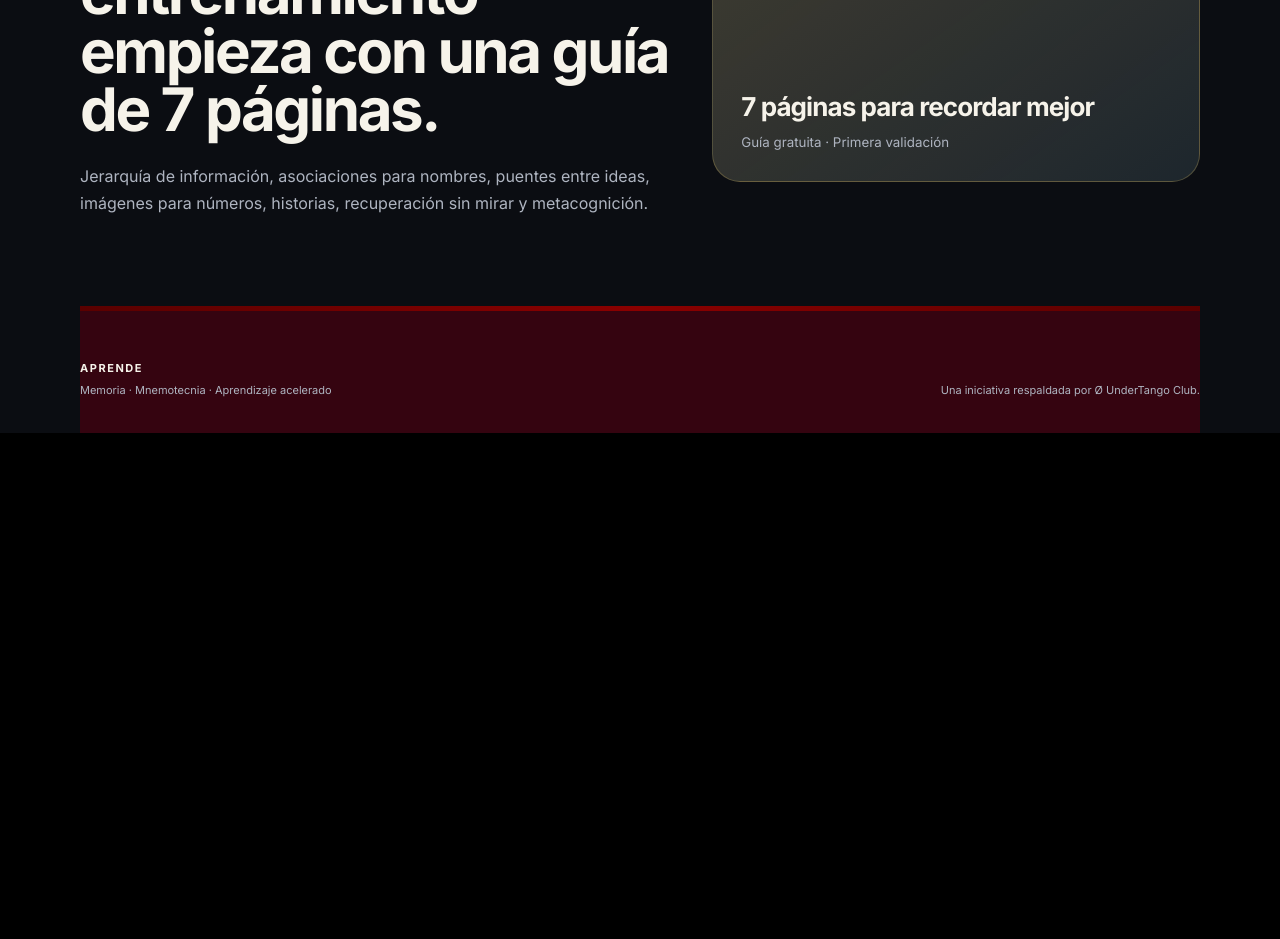
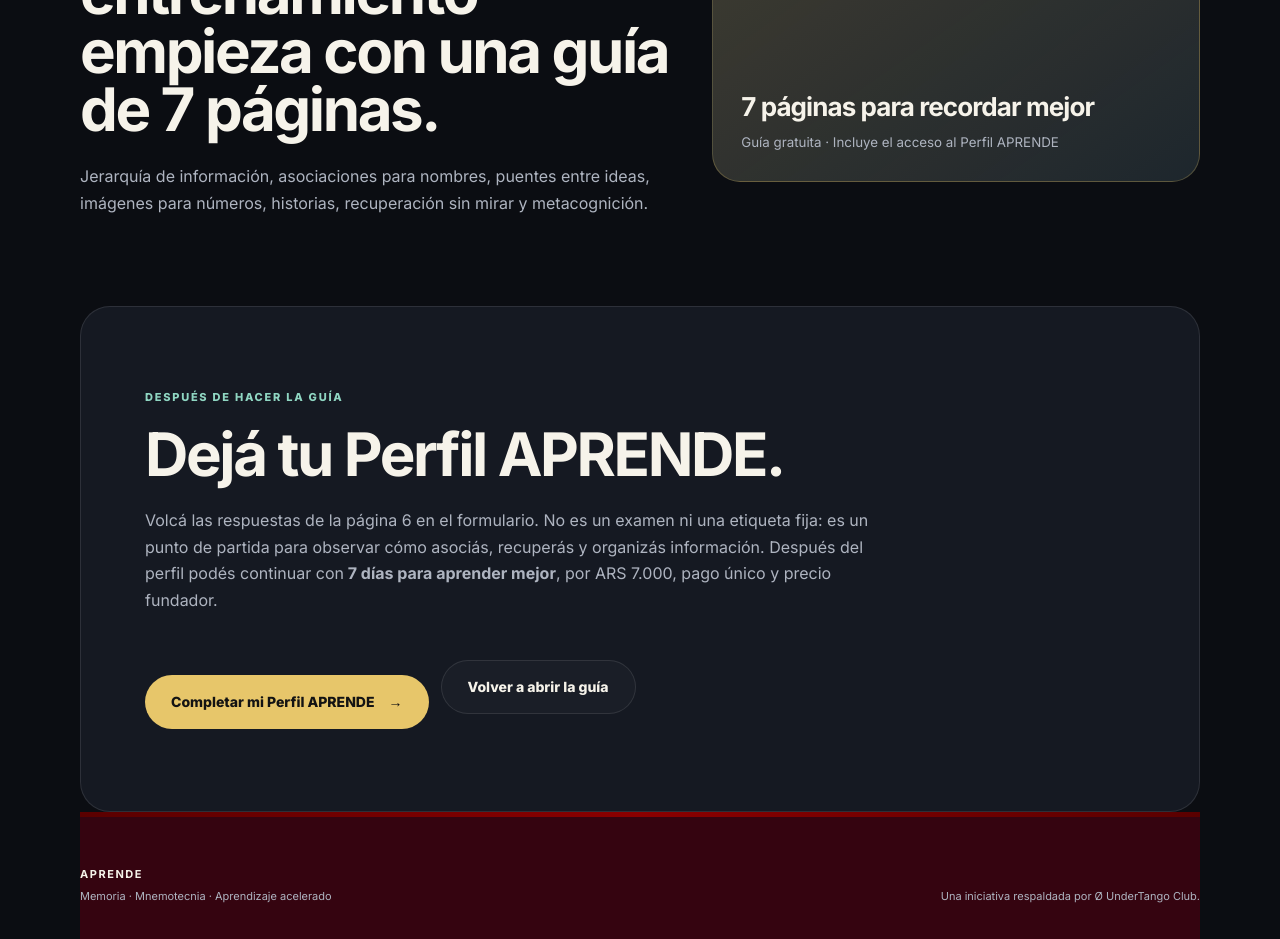
Before and after one commit to O-UnderTango-Club/UnderTangoWEBNextJS, a Next.js app: page /aprende in a window 1280 px wide. Shown: the part 1720-2659 px from the top of the page. Before the commit the page ends 2153 px from the top, so only its background shows below. Built offline with nearby package versions, Linux system fonts and the light colour scheme.

Commit message:
Actualiza APRENDE con formulario y recorrido vigente

```diff
--- a/app/aprende/page.tsx
+++ b/app/aprende/page.tsx
@@ -1,4 +1,6 @@
 import AprendeTracker from "./AprendeTracker";
+
+const profileFormHref = "https://forms.gle/YUxHFZq4ixsmcmjJA";
 
 export default function AprendePage() {
   return (
@@ -129,9 +131,42 @@ export default function AprendePage() {
         >
           <span className="aprendePdfBadge">PDF</span>
           <strong>7 páginas para recordar mejor</strong>
-          <small>Guía gratuita · Primera validación</small>
+          <small>Guía gratuita · Incluye el acceso al Perfil APRENDE</small>
           <span className="aprendeDownloadArrow" aria-hidden="true">↘</span>
         </a>
+      </section>
+
+      <section className="aprendeFinal" id="perfil">
+        <p className="aprendeEyebrow">DESPUÉS DE HACER LA GUÍA</p>
+        <h2>Dejá tu Perfil APRENDE.</h2>
+        <p>
+          Volcá las respuestas de la página 6 en el formulario. No es un examen ni una
+          etiqueta fija: es un punto de partida para observar cómo asociás, recuperás y
+          organizás información. Después del perfil podés continuar con
+          <strong> 7 días para aprender mejor</strong>, por ARS 7.000, pago único y precio
+          fundador.
+        </p>
+        <div className="aprendeActions">
+          <a
+            className="aprendePrimary"
+            href={profileFormHref}
+            target="_blank"
+            rel="noopener noreferrer"
+            data-aprende-event="form_click"
+            data-aprende-destination="perfil_aprende"
+          >
+            Completar mi Perfil APRENDE
+            <span aria-hidden="true">→</span>
+          </a>
+          <a
+            className="aprendeSecondary"
+            href="/aprende/guia"
+            data-aprende-event="download_click"
+            data-aprende-destination="guia_pdf_revisit"
+          >
+            Volver a abrir la guía
+          </a>
+        </div>
       </section>
 
       <footer className="aprendeFooter">
```
